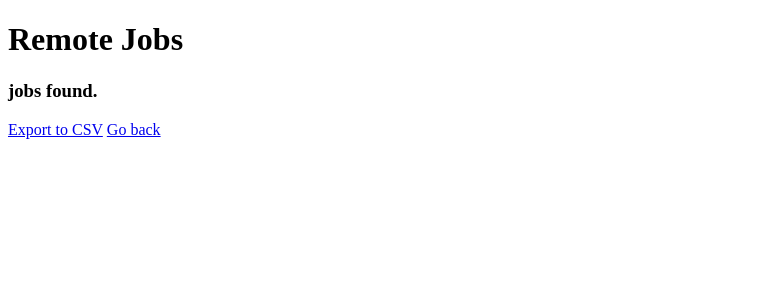
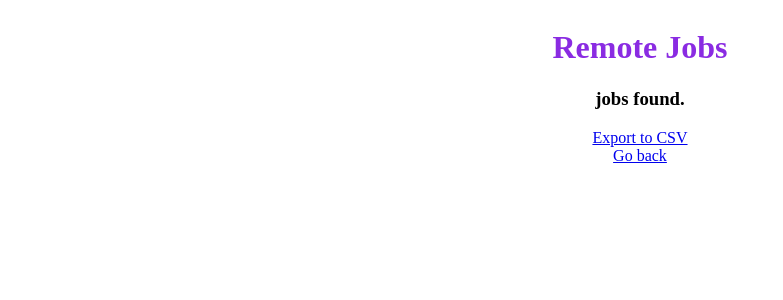
Before and after one commit to Miri-Hwang/Remote_Jobs_Collector, a Flask app: template templates/jobs.html in a window 1280 px wide. Shown: the top 300 px of the page, without its empty margins (0-783 px from the left). Run offline with Flask 2, Linux system fonts and the light colour scheme; the template is opened without the code that fills it, so the values that code supplies are empty.

Commit message:
style : Make Contents Center

```diff
--- a/templates/jobs.html
+++ b/templates/jobs.html
@@ -3,13 +3,33 @@
   <head>
     <meta charset="UTF-8" />
     <title>Remote Jobs</title>
+    <style>
+        .head{
+          text-align: center;
+        }
+        .head h1{
+          color:blueviolet;
+        }
+        body{
+            text-align: center;
+            display: flex;
+            flex-direction: column;
+            align-items: center;
+            justify-content: center
+          }
+      </style>
   </head>
   <body>
+    <div class='head'>
     <h1>Remote Jobs</h1>
     <h3>{{num_jobs}} {{subject}} jobs found.</h3>
+    <p>
     <a href="/export?search={{subject}}">Export to CSV</a>
+    </br>
     <a href="http://127.0.0.1:5000/">Go back</a>
-
+    </br></br></br></br>
+    </p>
+    </div>
     <div class = "jobs">
         <p>
         {% for job in jobs %}
```
Also changed, not shown: templates/home.html (+17 -1 lines).
